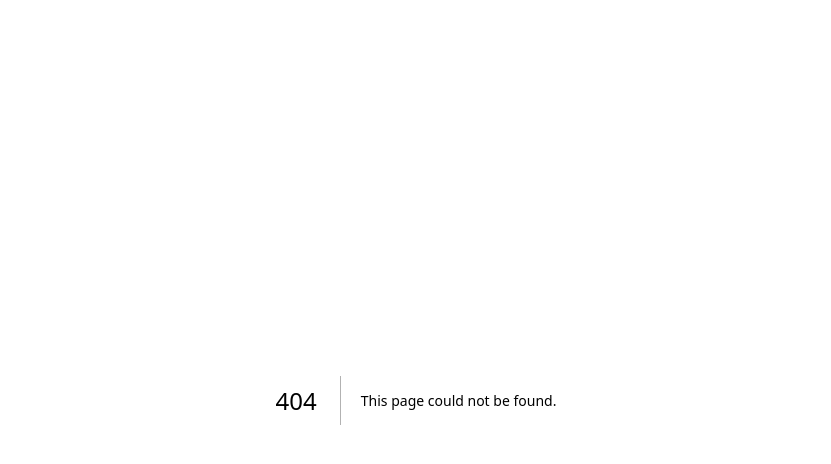
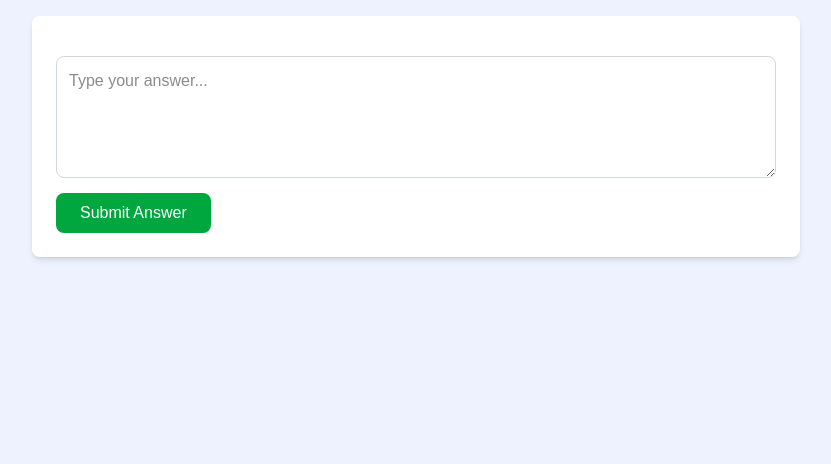
Before and after one commit to Aakash-Yadav23/probe-fronend, a Next.js app: page /session in a window 1280 px wide. Before the commit this address had no page. Shown: the top 464 px of the page, without its empty margins (224-1055 px from the left). Built offline with nearby package versions, Linux system fonts and the light colour scheme.

Commit message:
fix: updated

```diff
--- a/app/page.tsx
+++ b/app/page.tsx
@@ -8,6 +8,7 @@ import {
   Target,
   Hash,
 } from 'lucide-react';
+import axios from 'axios';
 
 // Define types for conversation messages and session data
 
@@ -32,6 +33,9 @@ const ProbeInterview = () => {
   const [isLoading, setIsLoading] = useState(false);
   const [totalScore, setTotalScore] = useState(0);
   const [sessionComplete, setSessionComplete] = useState(false);
+  const [sessionCompletenessRequired, setSessionCompletenessRequired] =
+    useState(0);
+
   const [startingQuestionNumber, setStartingQuestionNumber] = useState(0);
 
   const [sessionData, setSessionData] = useState<SessionData | null>(null);
@@ -39,6 +43,10 @@ const ProbeInterview = () => {
     number | null
   >(null);
   const [respondentId, setRespondentId] = useState<string | null>(null);
+  const [sessionResponseId, setSessionResponseId] = useState<string | null>(
+    null
+  );
+
   const [questionNumber, setQuestionNumber] = useState(0);
 
   const API_BASE_URL = 'http://43.205.240.108:3001'; // Adjust this to your backend URL
@@ -52,22 +60,25 @@ const ProbeInterview = () => {
 
     setIsLoading(true);
     try {
-      const response = await fetch(`${API_BASE_URL}/start-probe`, {
-        method: 'POST',
+      const response = await axios.post(
+        `${API_BASE_URL}/api/chat/start-probe/${sessionId}`,
+        { sessionId },
+        {
           headers: {
             'Content-Type': 'application/json',
           },
-        body: JSON.stringify({ sessionId }),
-      });
+        }
+      );
+      const data = response.data.data;
 
-      const data = await response.json();
-
-      if (response.ok) {
       setSessionData(data);
       setCurrentQuestion(data.firstQuestion);
       setRespondentId(data.respondentId);
       setStartingQuestionNumber(data.questionNumber);
       setQuestionNumber(data.questionNumber);
+      setSessionCompletenessRequired(data.completenessRequired || 0);
+      setSessionResponseId(data.sessionResponseId);
+
       setConversation([
         {
           type: 'question',
@@ -75,15 +86,20 @@ const ProbeInterview = () => {
         },
       ]);
       setSessionComplete(false);
+    } catch (error: any) {
+      let message = 'Unknown error';
+      if (axios.isAxiosError(error)) {
+        if (error.response) {
+          message = error.response.data?.error || error.response.statusText;
+        } else if (error.request) {
+          message = 'No response from server. Please check your connection.';
         } else {
-        alert(data.error || 'Failed to start probe');
-      }
-    } catch (error: unknown) {
-      let message = 'Unknown error';
-      if (error instanceof Error) {
           message = error.message;
         }
-      alert('Error connecting to server: ' + message);
+      } else if (error instanceof Error) {
+        message = error.message;
+      }
+      alert('Error: ' + message);
     } finally {
       setIsLoading(false);
     }
@@ -100,19 +116,17 @@ const ProbeInterview = () => {
     setAnswer('');
 
     try {
-      const response = await fetch(`${API_BASE_URL}/reply`, {
-        method: 'POST',
+      const response = await axios.post(
+        `${API_BASE_URL}/api/chat/reply/${sessionResponseId}`,
+        { answer: userAnswer },
+        {
           headers: {
             'Content-Type': 'application/json',
           },
-        body: JSON.stringify({ sessionId, answer: userAnswer }),
-      });
+        }
+      );
+      const data = response.data.data;
 
-      const data = await response.json();
-
-      console.log('response', data);
-
-      if (response.ok) {
       // Add user answer to conversation
       const nextQuestionNumber = questionNumber + 1;
       setQuestionNumber(nextQuestionNumber);
@@ -130,7 +144,7 @@ const ProbeInterview = () => {
       setSessionComplete(data.complete);
       setTotalScore(data.totalScore);
       setLastSatisfactoryScore(data.satisfactoryPercent);
-        setRespondentId(data.respondentId); // <-- Add this line
+      setRespondentId(data.respondentId);
 
       // Update session data with current progress
       if (sessionData) {
@@ -142,15 +156,23 @@ const ProbeInterview = () => {
           } as SessionData;
         });
       }
+    } catch (error: any) {
+      console.log('Error', error);
+      let message = 'Unknown error';
+      if (error?.response?.data?.message) {
+        message = error?.response?.data?.message;
+      } else if (axios.isAxiosError(error)) {
+        if (error.response) {
+          message = error.response.data?.error || error.response.statusText;
+        } else if (error.request) {
+          message = 'No response from server. Please check your connection.';
         } else {
-        alert(data.error || 'Failed to submit answer');
-      }
-    } catch (error: unknown) {
-      let message = 'Unknown error';
-      if (error instanceof Error) {
           message = error.message;
         }
-      alert('Error connecting to server: ' + message);
+      } else if (error instanceof Error) {
+        message = error.message;
+      }
+      alert('Error: ' + message);
     } finally {
       setIsLoading(false);
     }
@@ -231,7 +253,7 @@ const ProbeInterview = () => {
                   </span>
                 </div>
                 <p className="text-purple-900 font-semibold">
-                  {sessionData.completeness}%
+                  {sessionCompletenessRequired}%
                 </p>
               </div>
 
--- /dev/null
+++ b/app/session/page.tsx
@@ -0,0 +1,136 @@
+'use client';
+import React, { useEffect, useState } from 'react';
+import { useSearchParams } from 'next/navigation';
+
+// Use your original logic here
+// Reuse the bulk of the code from your original `ProbeInterview`,
+// but remove the session start logic and use `sessionResponseId` directly.
+
+const ChatPage = () => {
+  const searchParams = useSearchParams();
+  const sessionResponseId = searchParams.get('sessionResponseId');
+  const respondentId = searchParams.get('respondentId');
+
+  const API_BASE_URL = 'http://localhost:3001';
+
+  const [currentQuestion, setCurrentQuestion] = useState('');
+  const [answer, setAnswer] = useState('');
+  const [conversation, setConversation] = useState([]);
+  const [isLoading, setIsLoading] = useState(false);
+  const [sessionComplete, setSessionComplete] = useState(false);
+
+  useEffect(() => {
+    const fetchInitialQuestion = async () => {
+      if (!sessionResponseId) return;
+
+      try {
+        const res = await fetch(
+          `${API_BASE_URL}/api/reply/resume/${sessionResponseId}`
+        );
+        const data = await res.json();
+        setCurrentQuestion(data.firstQuestion);
+        setConversation([
+          {
+            type: 'question',
+            content: `Q${data.questionNumber}. ${data.firstQuestion}`,
+          },
+        ]);
+      } catch (err) {
+        alert('Failed to fetch initial question.');
+      }
+    };
+
+    fetchInitialQuestion();
+  }, [sessionResponseId]);
+
+  const submitAnswer = async () => {
+    if (!answer.trim()) return;
+
+    setIsLoading(true);
+    const userAnswer = answer;
+    setAnswer('');
+
+    try {
+      const res = await fetch(
+        `${API_BASE_URL}/api/chat/reply/${sessionResponseId}`,
+        {
+          method: 'POST',
+          headers: { 'Content-Type': 'application/json' },
+          body: JSON.stringify({ answer: userAnswer }),
+        }
+      );
+      const data = await res.json();
+
+      if (res.ok) {
+        setConversation((prev) => [
+          ...prev,
+          { type: 'answer', content: userAnswer },
+          {
+            type: 'question',
+            content: `Q${data.questionNumber}. ${data.nextQuestion}`,
+          },
+        ]);
+        setCurrentQuestion(data.nextQuestion);
+        setSessionComplete(data.complete);
+      } else {
+        alert(data.error);
+      }
+    } catch (err) {
+      alert('Error submitting answer.');
+    } finally {
+      setIsLoading(false);
+    }
+  };
+
+  return (
+    <div className="min-h-screen bg-indigo-50 p-4">
+      <div className="max-w-3xl mx-auto bg-white shadow-md rounded-lg p-6">
+        {respondentId && (
+          <p className="text-sm mb-2 text-gray-500">
+            Respondent ID: {respondentId}
+          </p>
+        )}
+        <div className="space-y-4 max-h-96 overflow-y-auto mb-4">
+          {conversation.map((msg, idx) => (
+            <div
+              key={idx}
+              className={`p-3 rounded-lg ${
+                msg.type === 'question' ? 'bg-blue-100' : 'bg-gray-100'
+              }`}
+            >
+              <p className="text-gray-700">{msg.content}</p>
+            </div>
+          ))}
+        </div>
+
+        {!sessionComplete && (
+          <div>
+            <textarea
+              rows={4}
+              className="w-full p-3 border border-gray-300 rounded-lg"
+              placeholder="Type your answer..."
+              value={answer}
+              onChange={(e) => setAnswer(e.target.value)}
+              disabled={isLoading}
+            />
+            <button
+              onClick={submitAnswer}
+              disabled={isLoading || !answer.trim()}
+              className="mt-2 px-6 py-2 bg-green-600 text-white rounded-lg hover:bg-green-700"
+            >
+              Submit Answer
+            </button>
+          </div>
+        )}
+
+        {sessionComplete && (
+          <div className="text-center mt-6 text-green-700 font-semibold">
+            🎉 Session Complete!
+          </div>
+        )}
+      </div>
+    </div>
+  );
+};
+
+export default ChatPage;
--- a/package.json
+++ b/package.json
@@ -9,6 +9,7 @@
     "lint": "next lint"
   },
   "dependencies": {
+    "axios": "^1.10.0",
     "lucide-react": "^0.525.0",
     "next": "15.3.5",
     "react": "^19.0.0",
```
Also changed, not shown: 1 other file (tests, documents, lock files or other folders). Lines whose indentation alone changed are shown as unchanged.
